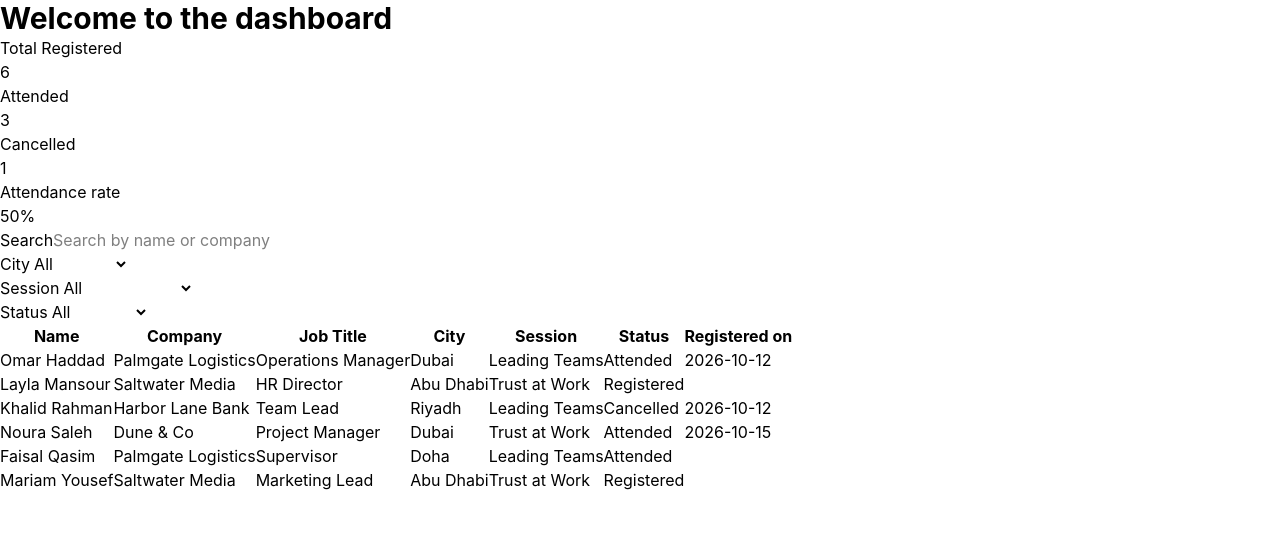
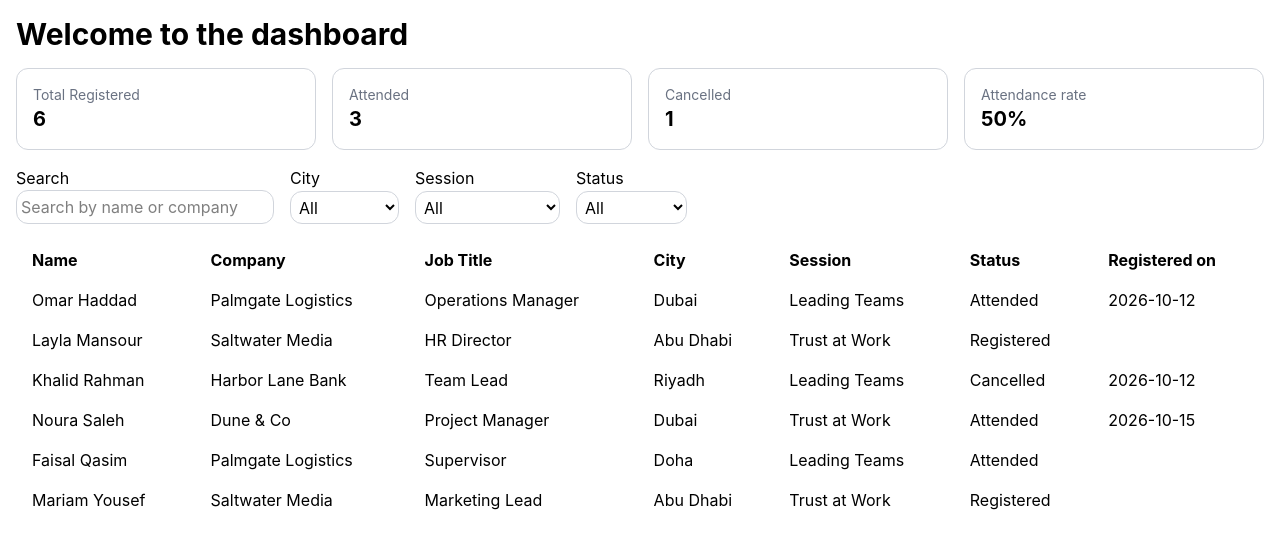
Before and after one commit to iyassinovic/event-dashboard, a React (Vite) app: page / in a window 1280 px wide. Shown: the top 548 px of the page. Built offline with nearby package versions, Linux system fonts and the light colour scheme.

Commit message:
Style dashboard with Tailwind: cards, filters, table

```diff
--- a/src/App.jsx
+++ b/src/App.jsx
@@ -11,14 +11,14 @@ const attendees = [
 
 function FilterBar({ searchText, setSearchText }) {
   return (
-    <div>
-      <div>
+    <div className="flex flex-wrap gap-4 md:flex gap-4">
+      <div className="grid focus:">
         <label htmlFor="search">Search</label>
-        <input id="search" type="text" placeholder="Search by name or company" value={searchText} onChange={(e) => setSearchText(e.target.value)}/>
+        <input className="border border-gray-300 p-1 rounded-xl focus-visible:border-gray-500" id="search" type="text" placeholder="Search by name or company" value={searchText} onChange={(e) => setSearchText(e.target.value)}/>
       </div>
-      <div>
+      <div className="grid">
         <label htmlFor="city-filter">City</label>
-        <select id="city-filter">
+        <select id="city-filter" className="border border-gray-300 p-1 rounded-xl focus-visible:border-gray-500">
           <option>All</option>
           <option>Dubai</option>
           <option>Abu Dhabi</option>
@@ -26,17 +26,17 @@ function FilterBar({ searchText, setSearchText }) {
           <option>Doha</option>
         </select>
       </div>
-      <div>
+      <div className="grid">
         <label htmlFor="session-filter">Session</label>
-        <select id="session-filter">
+        <select id="session-filter" className="border border-gray-300 p-1 rounded-xl focus-visible:border-gray-500">
           <option>All</option>
           <option>Leading Teams</option>
           <option>Trust at Work</option>
         </select>
       </div>
-      <div>
-        <label htmlFor="status-filter">Status</label>
-        <select id="status-filter">
+      <div className="grid">
+        <label htmlFor="status-filter" >Status</label>
+        <select id="status-filter" className="border border-gray-300 p-1 rounded-xl focus-visible:border-gray-500">
           <option>All</option>
           <option>Attended</option>
           <option>Registered</option>
@@ -49,9 +49,9 @@ function FilterBar({ searchText, setSearchText }) {
 
 function StatCard({ label, value }) {
   return (
-    <div>
-        <div>{label}</div>
-        <div>{value}</div>
+    <div className="p-4 border border-gray-300 rounded-xl">
+        <div className="text-sm text-gray-500">{label}</div>
+        <div className="text-xl font-bold">{value}</div>
     </div>
   );
 }
@@ -65,7 +65,7 @@ function HeadlineNumbers({ attendees }) {
 
 
   return (
-    <div>
+    <div className="grid grid-cols-1 md:grid-cols-4 gap-4">
       <StatCard label="Total Registered" value={totalRegistered}/>
       <StatCard label="Attended" value={attended}/>
       <StatCard label="Cancelled" value={cancelled}/>
@@ -79,14 +79,14 @@ function AttendeeTable({ attendees, searchText }) {
     attendee.name.toLowerCase().includes(searchText.toLowerCase()) || attendee.company.toLowerCase().includes(searchText.toLowerCase()))
 
   const rows = filteredAttendees.map(attendee =>
-    <tr key={attendee.id}>
-      <td>{attendee.name}</td>
-      <td>{attendee.company}</td>
-      <td>{attendee.jobTitle}</td>
-      <td>{attendee.city}</td>
-      <td>{attendee.session}</td>
-      <td>{attendee.status}</td>
-      <td>{attendee.registeredOn}</td>
+    <tr key={attendee.id} className="hover:bg-gray-100">
+      <td className="px-4 py-2">{attendee.name}</td>
+      <td className="px-4 py-2">{attendee.company}</td>
+      <td className="px-4 py-2">{attendee.jobTitle}</td>
+      <td className="px-4 py-2">{attendee.city}</td>
+      <td className="px-4 py-2">{attendee.session}</td>
+      <td className="px-4 py-2">{attendee.status}</td>
+      <td className="px-4 py-2">{attendee.registeredOn}</td>
     </tr>
   );
 
@@ -94,13 +94,13 @@ function AttendeeTable({ attendees, searchText }) {
     <table>
       <thead>
         <tr>
-          <th>Name</th>
-          <th>Company</th>
-          <th>Job Title</th>
-          <th>City</th>
-          <th>Session</th>
-          <th>Status</th>
-          <th>Registered on</th>
+          <th className="px-4 py-2 text-left">Name</th>
+          <th className="px-4 py-2 text-left">Company</th>
+          <th className="px-4 py-2 text-left">Job Title</th>
+          <th className="px-4 py-2 text-left">City</th>
+          <th className="px-4 py-2 text-left">Session</th>
+          <th className="px-4 py-2 text-left">Status</th>
+          <th className="px-4 py-2 text-left">Registered on</th>
         </tr>
       </thead>
       <tbody>{rows}</tbody>
@@ -112,7 +112,7 @@ export default function App() {
   const [searchText, setSearchText] = useState('');
 
   return (
-  <div>
+  <div className="flex flex-col gap-4 p-4 md:flex">
     <h1 className="text-3xl font-bold">Welcome to the dashboard</h1>
     <HeadlineNumbers attendees={attendees}/>
     <FilterBar searchText={searchText} setSearchText={setSearchText}/>
```
